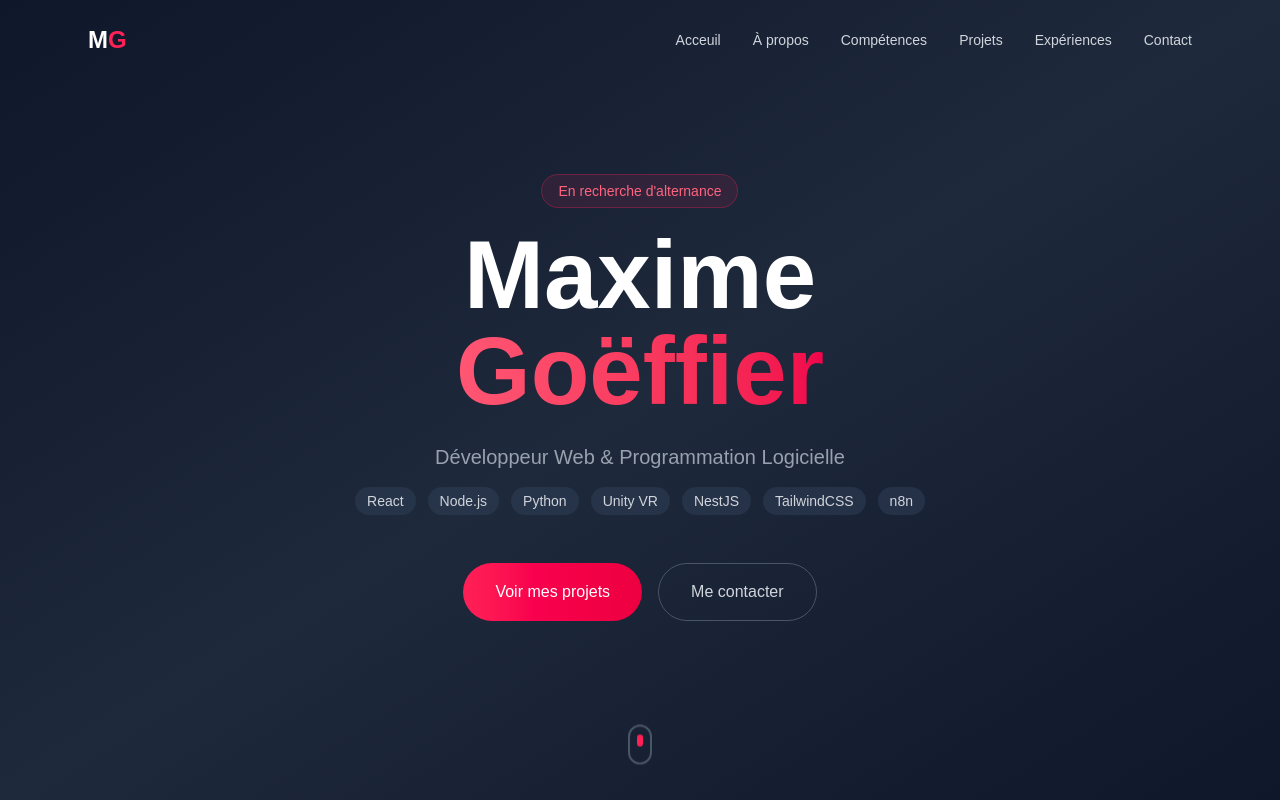
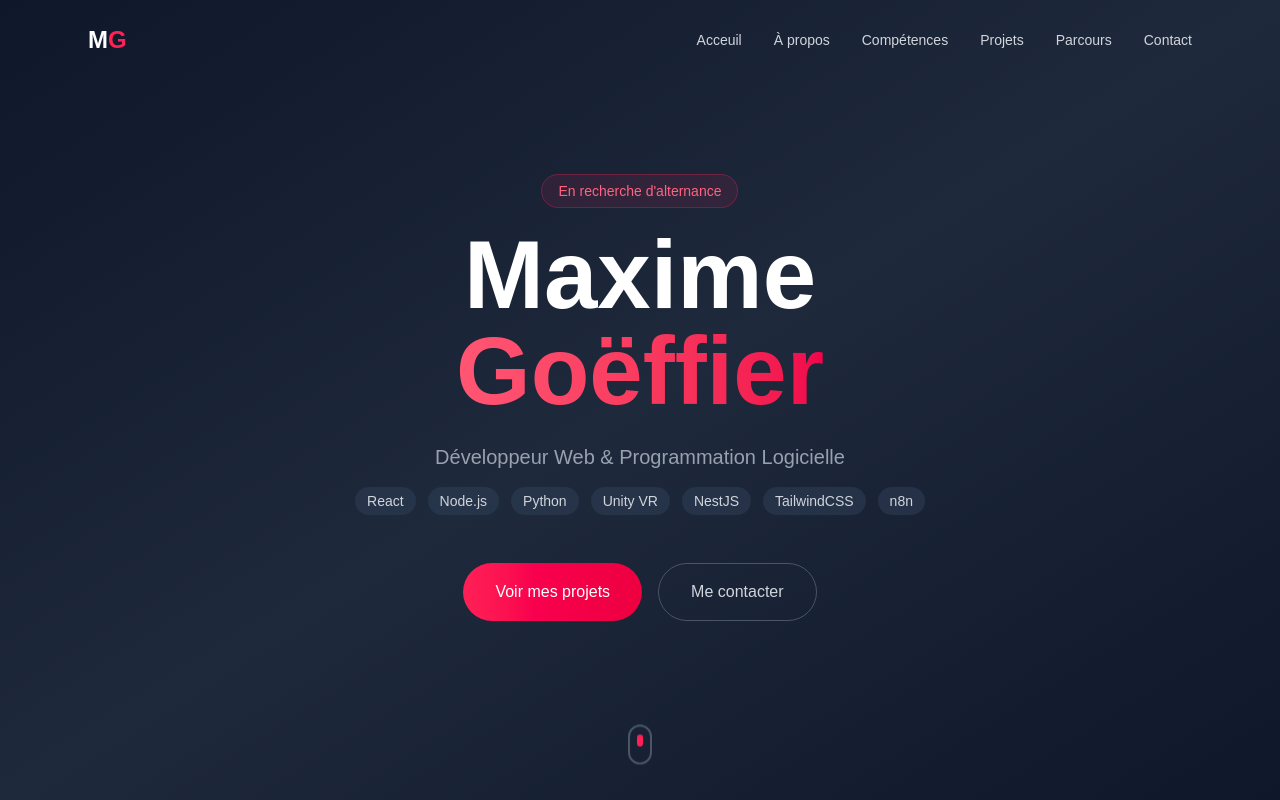
Before and after one commit to 1Kak-s/Mon-Portfolio, a React (Vite) app: page / in a window 1280 px wide. Shown: the top 800 px of the page. Built offline with nearby package versions, Linux system fonts and the light colour scheme.

Commit message:
fix: update navigation item label from 'Expériences' to 'Parcours' for consistency

```diff
--- a/src/components/Navbar.jsx
+++ b/src/components/Navbar.jsx
@@ -20,7 +20,7 @@ function Navbar() {
         { id: "about", label: "À propos" },
         { id: "skills", label: "Compétences" },
         { id: "projects", label: "Projets" },
-        { id: "experiences", label: "Expériences" },
+        { id: "parcours", label: "Parcours" },
         { id: "contact", label: "Contact" },
     ]
     // Fonction pour scroll vers uns section spécifique
```
